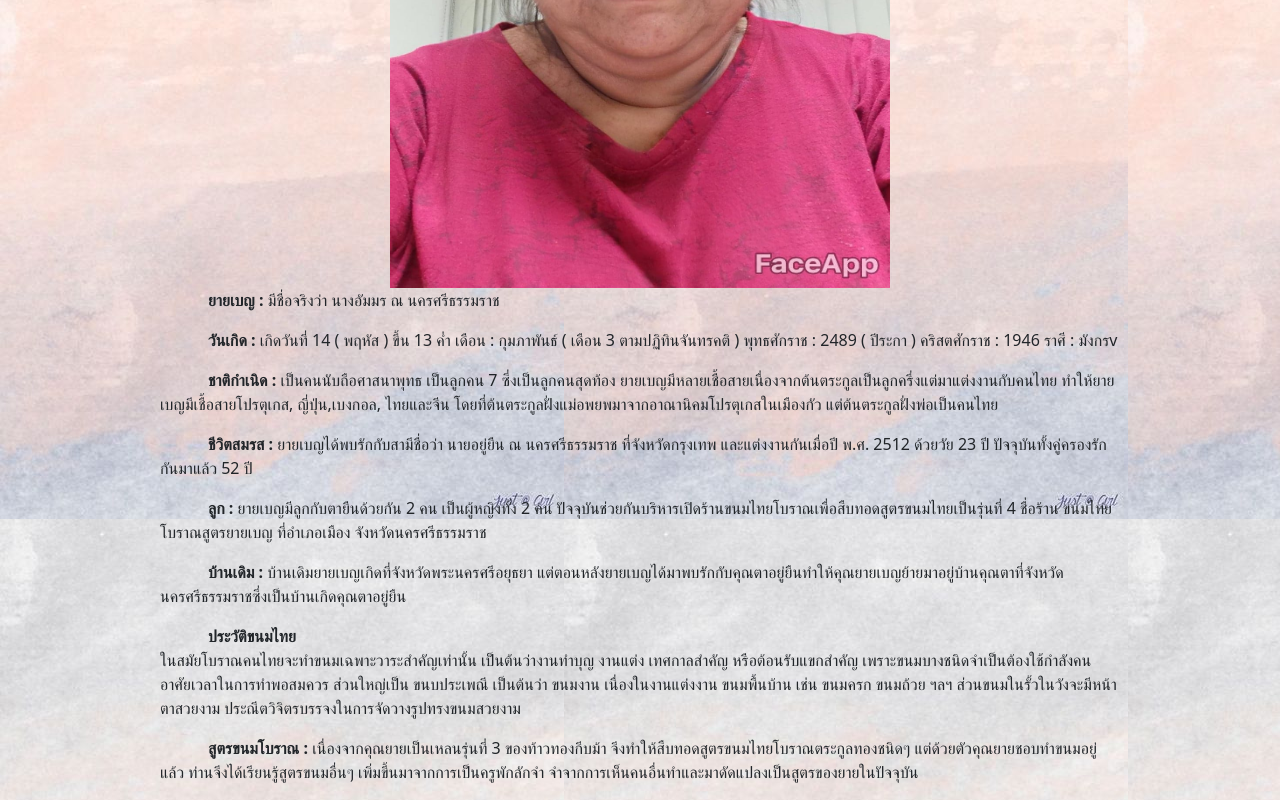
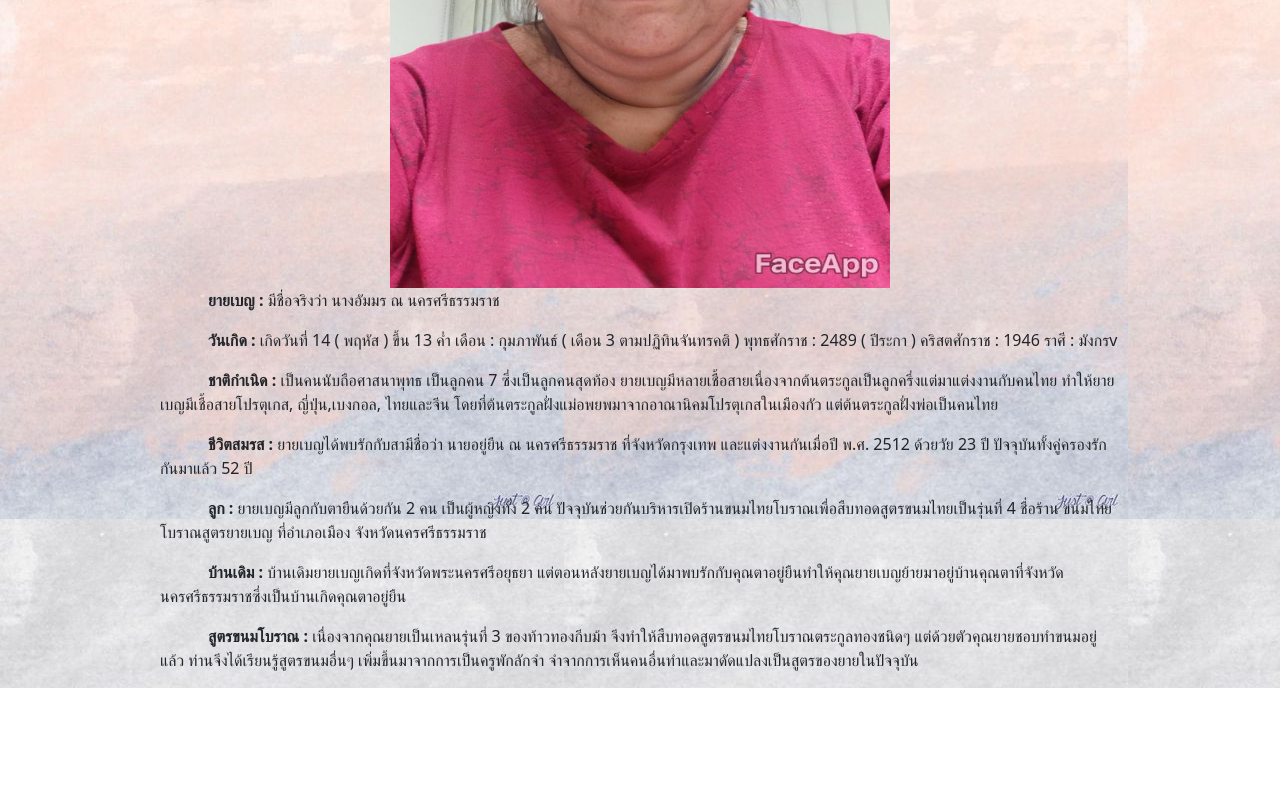
Before and after one commit to Wangchaisri/miniproject-2-2563, a Next.js app in the folder frontend/: page /profile in a window 1280 px wide. Shown: the part 583-1383 px from the top of the page. After the commit the page ends 1271 px from the top, so only its background shows below. Built offline with nearby package versions, Linux system fonts and the light colour scheme.

Commit message:
finish project

```diff
--- a/frontend/pages/profile.js
+++ b/frontend/pages/profile.js
@@ -53,8 +53,6 @@ const Profile1 = () => {
                     ยายเบญมีลูกกับตายืนด้วยกัน 2 คน เป็นผู้หญิงทั้ง 2 คน ปัจจุบันช่วยกันบริหารเปิดร้านขนมไทยโบราณเพื่อสืบทอดสูตรขนมไทยเป็นรุ่นที่ 4 ชื่อร้าน ขนมไทยโบราณสูตรยายเบญ ที่อำเภอเมือง จังหวัดนครศรีธรรมราช</p>
                     <p className={styles.text_de}><b>บ้านเดิม : </b>
                     บ้านเดิมยายเบญเกิดที่จังหวัดพระนครศรีอยุธยา แต่ตอนหลังยายเบญได้มาพบรักกับคุณตาอยู่ยืนทำให้คุณยายเบญย้ายมาอยู่บ้านคุณตาที่จังหวัดนครศรีธรรมราชซึ่งเป็นบ้านเกิดคุณตาอยู่ยืน</p>
-                    <p className={styles.text_de}><b>ประวัติขนมไทย</b><br/>
-                    ในสมัยโบราณคนไทยจะทำขนมเฉพาะวาระสำคัญเท่านั้น เป็นต้นว่างานทำบุญ งานแต่ง เทศกาลสำคัญ หรือต้อนรับแขกสำคัญ เพราะขนมบางชนิดจำเป็นต้องใช้กำลังคนอาศัยเวลาในการทำพอสมควร ส่วนใหญ่เป็น ขนบประเพณี เป็นต้นว่า ขนมงาน เนื่องในงานแต่งงาน ขนมพื้นบ้าน เช่น ขนมครก ขนมถ้วย ฯลฯ ส่วนขนมในรั้วในวังจะมีหน้าตาสวยงาม ประณีตวิจิตรบรรจงในการจัดวางรูปทรงขนมสวยงาม</p>
                     <p className={styles.text_de}><b>สูตรขนมโบราณ : </b>
                     เนื่องจากคุณยายเป็นเหลนรุ่นที่ 3 ของท้าวทองกีบม้า จึงทำให้สืบทอดสูตรขนมไทยโบราณตระกูลทองชนิดๆ แต่ด้วยตัวคุณยายชอบทำขนมอยู่แล้ว ท่านจึงได้เรียนรู้สูตรขนมอื่นๆ เพิ่มขึ้นมาจากการเป็นครูพักลักจํา จำจากการเห็นคนอื่นทำและมาดัดแปลงเป็นสูตรของยายในปัจจุบัน </p>
                 </div>
```
